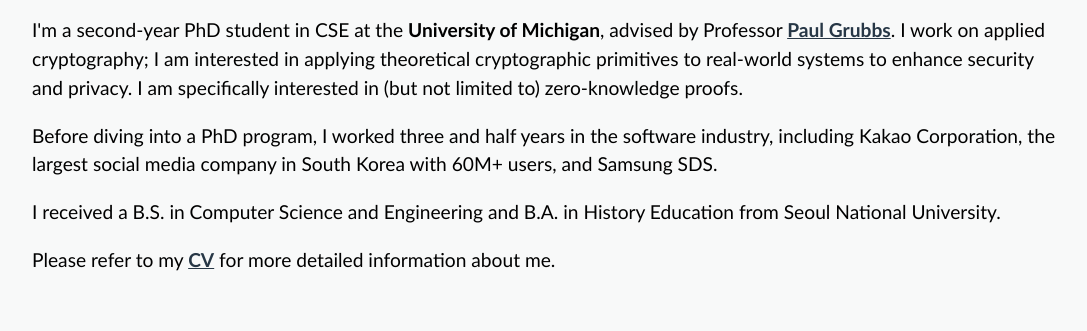
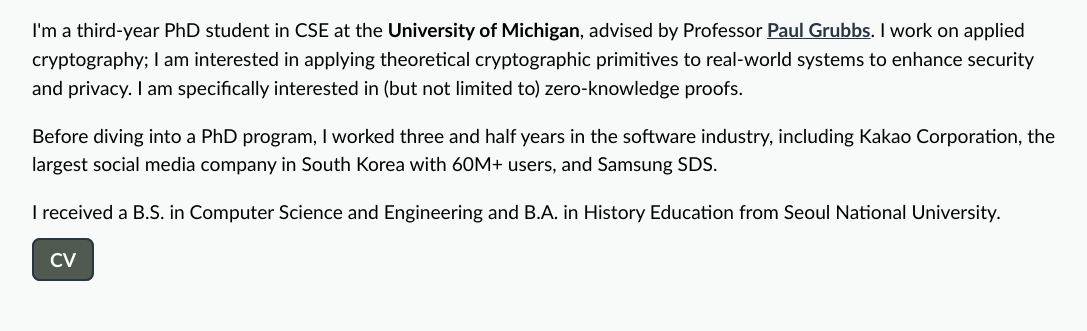
Before and after one commit to jiwonkim-park/jiwonkim-park.github.io, a plain HTML site: page index.html in a window 1280 px wide. Shown: the part 203-534 px from the top of the page, without its empty margins (96-1183 px from the left). Drawn offline with Linux system fonts and the light colour scheme.

Commit message:
changed second year to third year

```diff
--- a/index.html
+++ b/index.html
@@ -17,6 +17,20 @@
 		}
 		.intro {
 			padding-bottom: 2%;
+		}
+		a.button {
+			text-decoration: none;
+			display: display-inline;          /* so padding works properly */
+      		padding: 8px 16px;
+      		background-color: #515a51;      /* blue background */
+      		color: white;                   /* white text */
+      		border-radius: 8px;             /* rounded corners */
+			border: 2px solid #273746;
+			font-size: 1.5vw;
+			font-weight: bold;
+		}
+		a.button:hover {
+			background-color: #5b5b66;
 		}
 		@media (max-width: 768px) {
   			/* For mobile phones: */
@@ -45,7 +59,7 @@
 	  </div>
 	  <div class="intro">
 	  	<p>
-	  	I'm a second-year PhD student in CSE at the <b>University of
+	  	I'm a third-year PhD student in CSE at the <b>University of
 		Michigan</b>, advised by Professor <b><a
 		href="https://web.eecs.umich.edu/~paulgrub/">Paul Grubbs</a></b>. I work
 		on applied cryptography; I am interested in applying theoretical
@@ -58,9 +72,14 @@
 		<p>
 		I received a B.S. in Computer Science and Engineering and B.A. in History Education from Seoul National University.
 		</p>
+		<!--<p>
+		Please refer to my CV for more detailed information about me.
+		</p>-->
 		<p>
-		Please refer to my <b><a href="https://drive.google.com/file/d/1Nq_KWJH82OUFPQmChSQDdPjb2Sty-D3I/view?usp=sharing">CV</a></b> for more detailed information about me.
-		</p>
+		<a
+		 href="https://drive.google.com/file/d/1Nq_KWJH82OUFPQmChSQDdPjb2Sty-D3I/view?usp=sharing"
+		 class="button">CV</a>
+		 </p>
 	  </div>
       </header>
 
```
